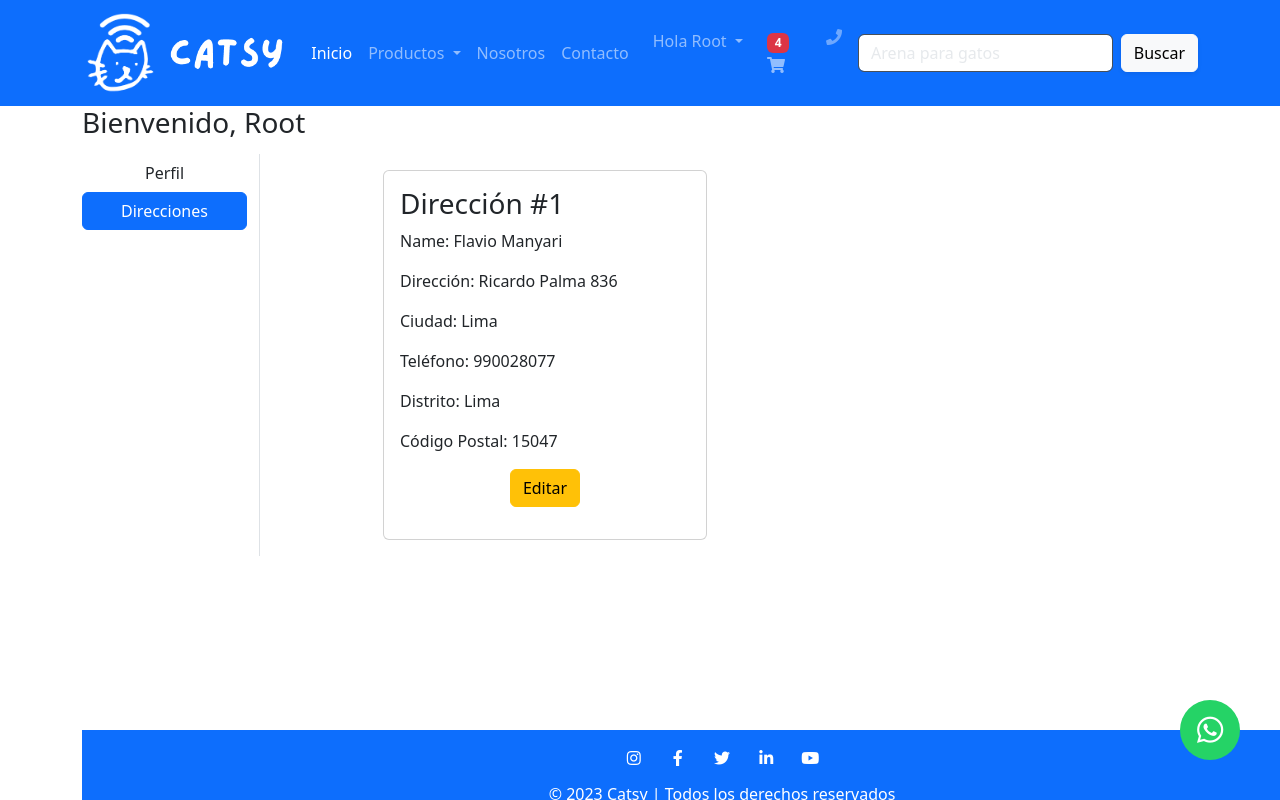
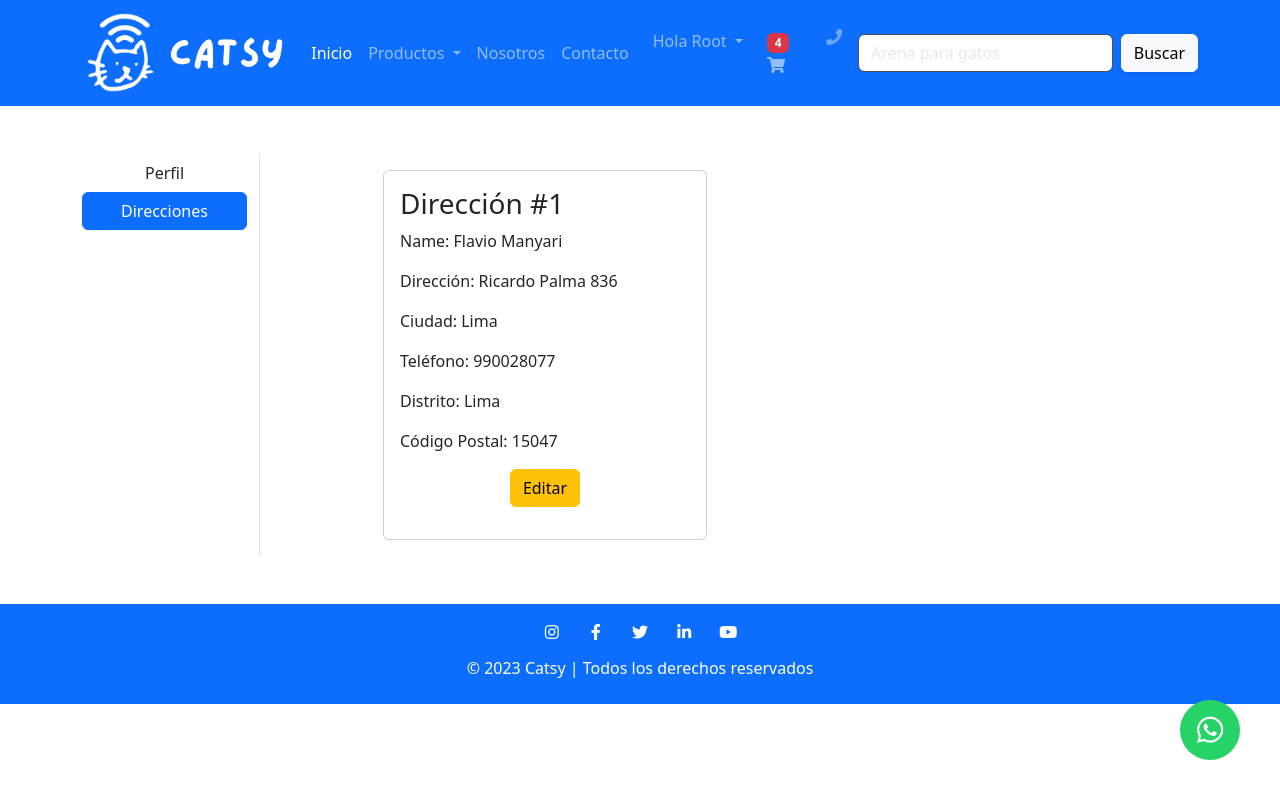
Before and after one commit to manyarif/proyecto_catsy, a Django app: page /address/ in a window 1280 px wide. Run offline with Django 4.2, Linux system fonts and the light colour scheme; a user stored in the database is signed in; data comes from the database, SQL or seed files in the repository; some libraries are stand-ins or nearby versions; some web fonts are replaced.

Commit message:
Arreglo footer de address.html

```diff
--- a/catsy/app/templates/app/address.html
+++ b/catsy/app/templates/app/address.html
@@ -1,22 +1,17 @@
 {% extends 'app/base.html' %} {% load static %} {% block title %}Direcciones{%endblock title %} {% block content %}
 
-<div class="container" my-5>
+<div class="container my-5">
     <div class="row">
-
-        <h3>Bienvenido, <span class="text-capitalize">{{request.user}}</span></h3><br></br>
         <div class="col-sm-2 border-end">
             <ul class="list-unstyled">
                 <li class="d-grid">
-                <a href="{% url 'profile' %}" class="btn btn">Perfil</a>
+                    <a href="{% url 'profile' %}" class="btn btn">Perfil</a>
                 </li>
                 <li class="d-grid">
-                <a href="{% url 'address' %}" class="btn btn-primary">Direcciones</a>
+                    <a href="{% url 'address' %}" class="btn btn-primary">Direcciones</a>
                 </li>
             </ul>
         </div>
-
-
-
         <div class="col-sm-8 offset-sm-1">
             <div class="row">
                 {% for ad in add %}
@@ -40,9 +35,8 @@
                 <div class="alert alert-{{msg.tags}} my-3" role="alert">{{msg}}</div>
                 {% endfor %}
                 {% endif %}
-
+            </div>
         </div>
-
     </div>
 </div>
 <!-- BOTÓN FLOTANTE DE WHATSAPP -->
@@ -63,13 +57,5 @@
             line-height: 59px;
             z-index:100;
         }
-        footer {
-            position: fixed;
-            bottom: 0;
-            width: 100%;
-            height: 70px;
-            background-color: #f8f9fa;
-        }
     </style>
-
 {% endblock content %}
```
Also changed, not shown: catsy/app/templates/app/profile.html (+5 -11 lines).
